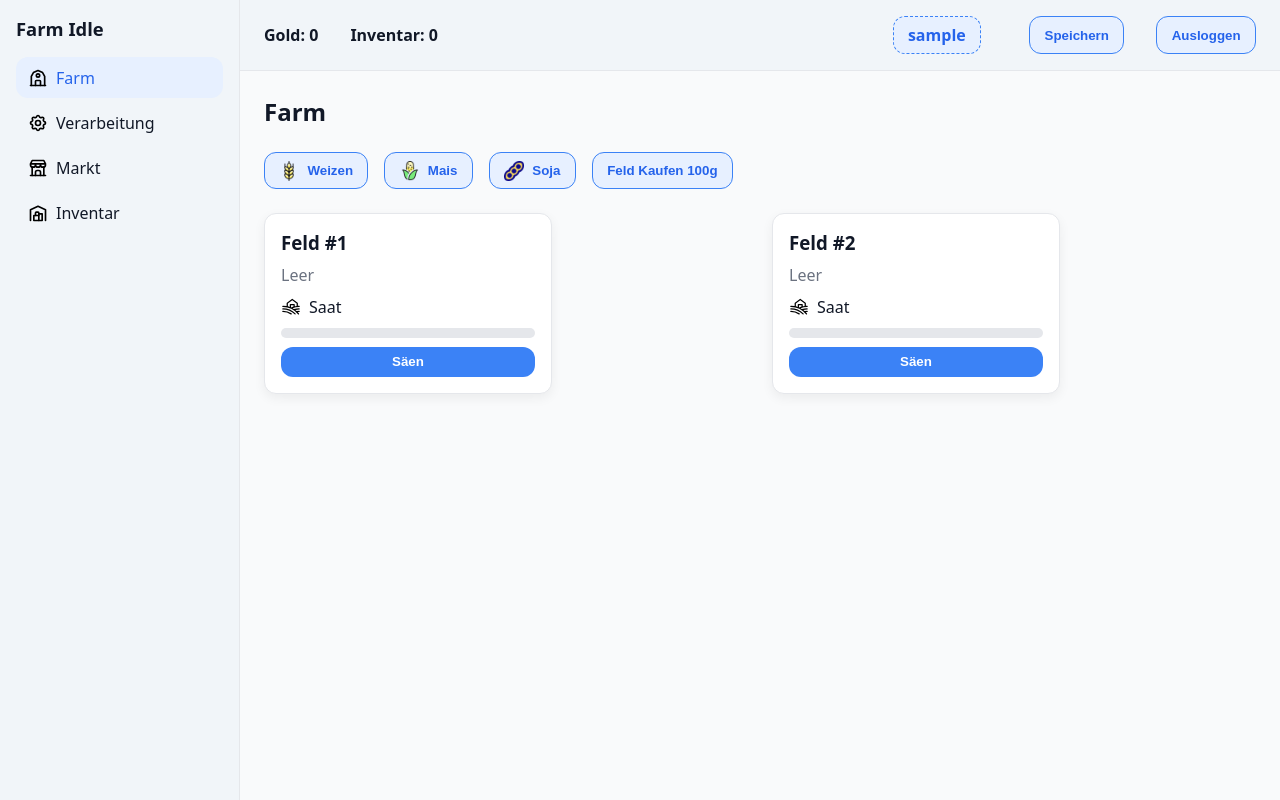
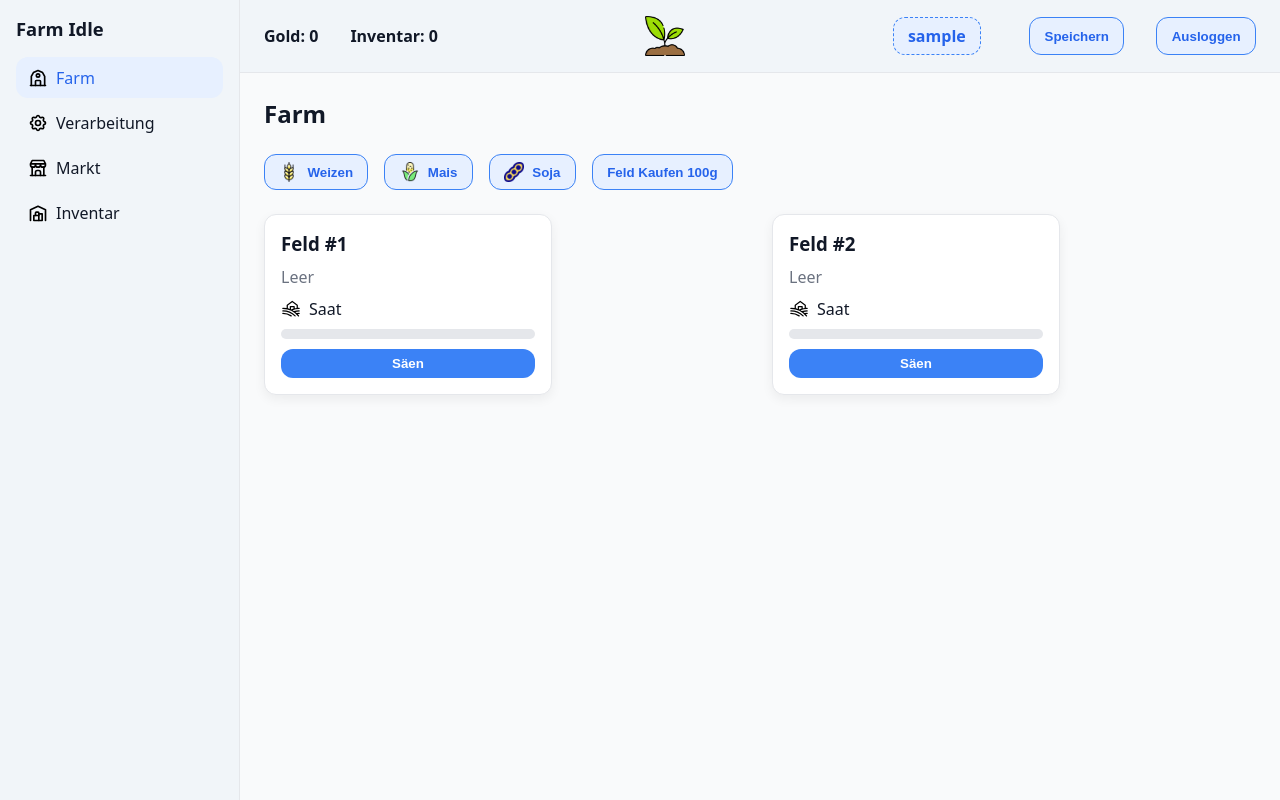
Before and after one commit to MadeOnex/Farm-Idle, a PHP site: page / in a window 1280 px wide. Run offline with PHP 8.4, Linux system fonts and the light colour scheme; the visitor is signed in with stand-in values (Sample User, id 1); data that the repository does not hold is empty.

Commit message:
Style: icon hud mid

```diff
--- a/index.php
+++ b/index.php
@@ -57,6 +57,7 @@ $username = htmlspecialchars($_SESSION["username"]);
                 <div class="hud"><span>Gold: <b id="hud-gold">0</b></span><span>Inventar: <b
                             id="hud-inventory">0</b></span>
                 </div>
+                <img src="./img/svg/sprout.png" alt="sproud" width="40px">
                 <div class="hud">
                     <span class="user" id="hud-user" data-username="<?= $username ?>"> <?= $username ?> </span>
                     <button type="button" class="btn btn-ghost" id="btn-save"><b>Speichern</b></button>
```
